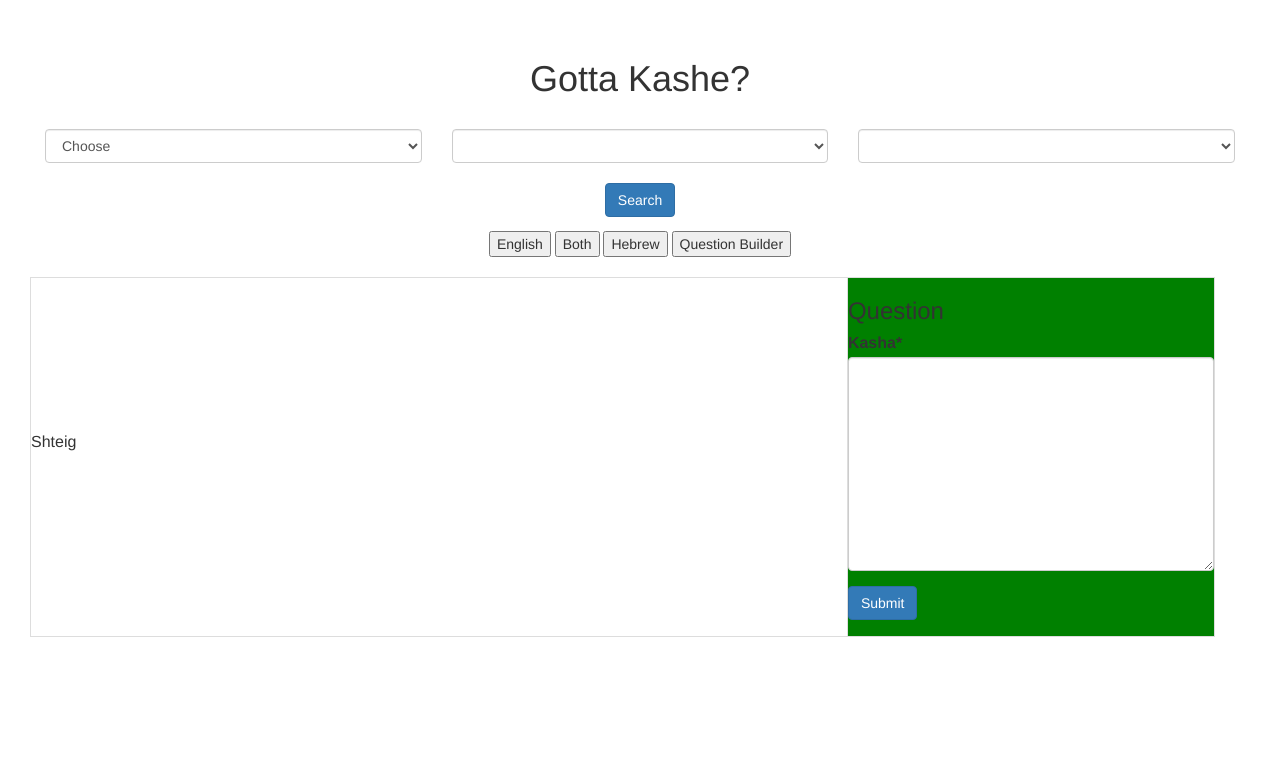
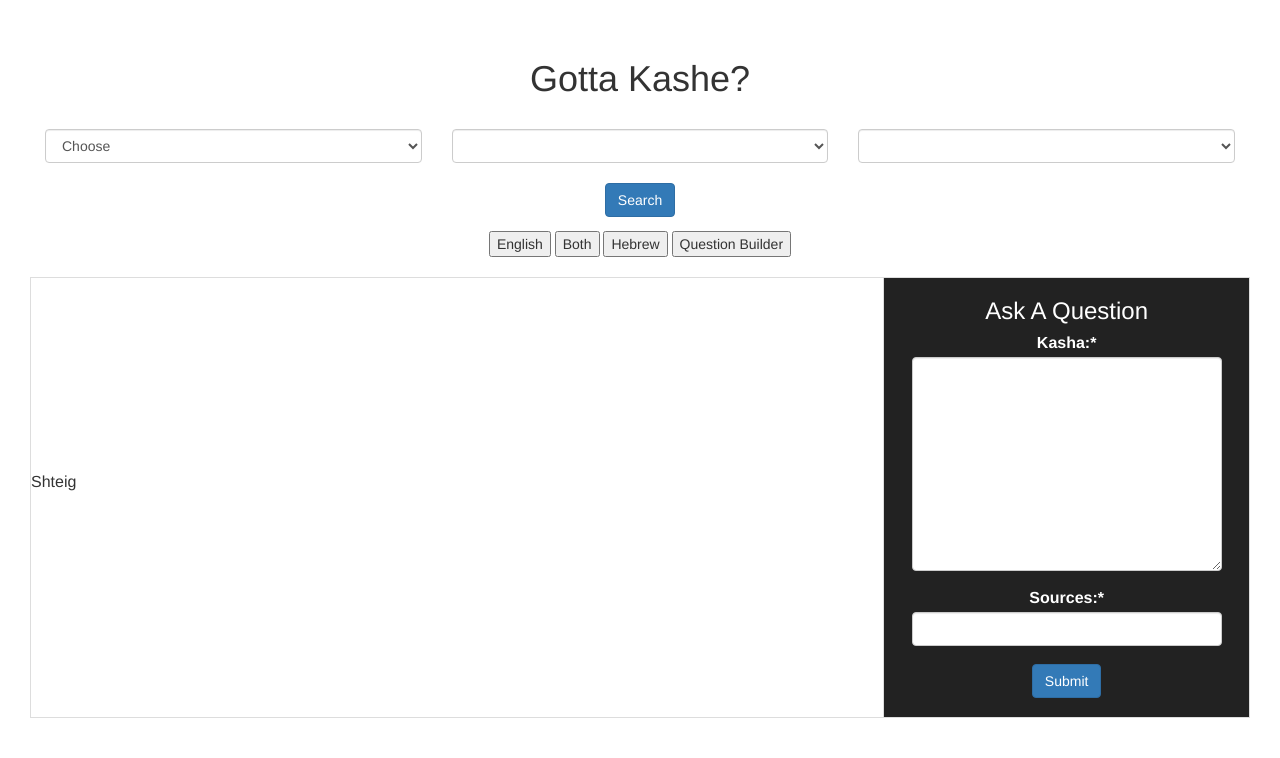
Before and after one commit to benjafishman/iKasha, a Django app: page /kasha/ in a window 1280 px wide. Shown: the part 51-809 px from the top of the page. Before the commit the page ends 688 px from the top, so only its background shows below. Run offline with Django 3.2, Linux system fonts and the light colour scheme; lists and menus that the app fills with data are empty; some libraries are stand-ins or nearby versions.

Commit message:
- updating question builder form css

```diff
--- a/Kasha/forms.py
+++ b/Kasha/forms.py
@@ -56,10 +56,15 @@ class QuestionForm(forms.ModelForm):
 
 class QuestionBuilderForm(forms.Form):
 	question_text = forms.CharField(
-		label = "Kasha",
+		label = "Kasha:",
 		max_length = 80,
 		required = True,
 		widget = forms.Textarea,
+		)
+	sources = forms.CharField(
+		label = "Sources:",
+		max_length = 80,
+		required = True,
 		)
 	def __init__(self, *args, **kwargs):
 		super(QuestionBuilderForm, self).__init__(*args, **kwargs)
@@ -68,5 +73,5 @@ class QuestionBuilderForm(forms.Form):
 		self.helper.form_id = 'id-exampleForm'
 		self.helper.form_class = 'blueForms'
 		self.helper.form_method = 'post'
-		self.helper.form_action = 'submit_survey'
+		self.helper.form_action = '#'
 		self.helper.add_input(Submit('submit', 'Submit'))
--- a/Kasha/static/index.css
+++ b/Kasha/static/index.css
@@ -48,6 +48,14 @@ tr.clickable-row {
 
 .question-builder {
 	vertical-align: top;
-	background-color: green;
-	width: 31%;
+	background-color: #222222;
+	width: 30%;
+	color: white;
+	text-align: center;
 }
+
+.form-group {
+	margin: auto;
+	width: 85%;
+	margin-bottom: 5%;
+}
--- a/Kasha/templates/Kasha/index.html
+++ b/Kasha/templates/Kasha/index.html
@@ -94,7 +94,7 @@
                               <!-- end search results row -->
                               <!-- start question builder row -->
                               <td class="question-builder">
-                                <h3>Question</h3>
+                                <h3>Ask A Question</h3>
                                 {% crispy question_builder_form question_builder_form.helper %}
                                 <!--
                                 <form action="#" method="POST">
```
